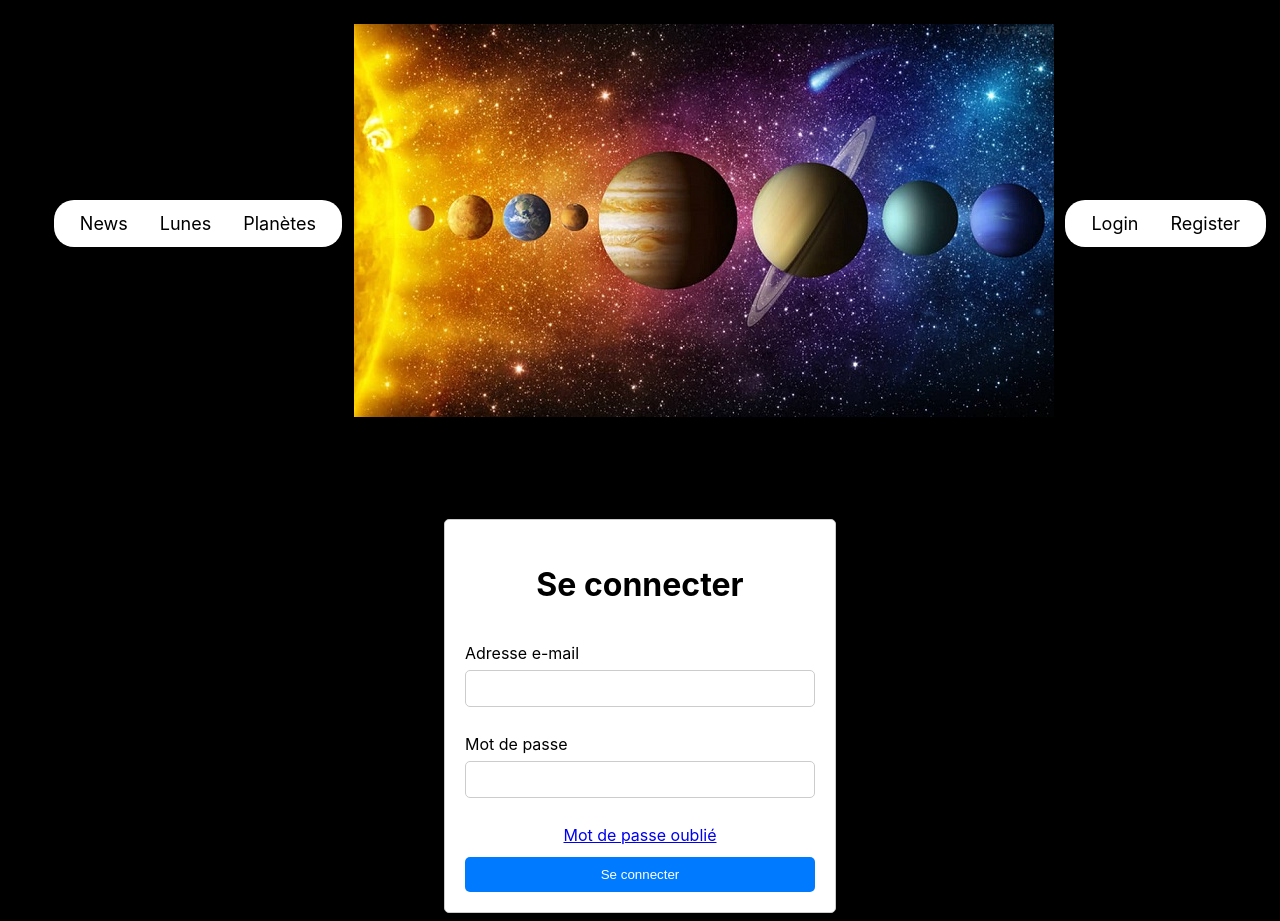
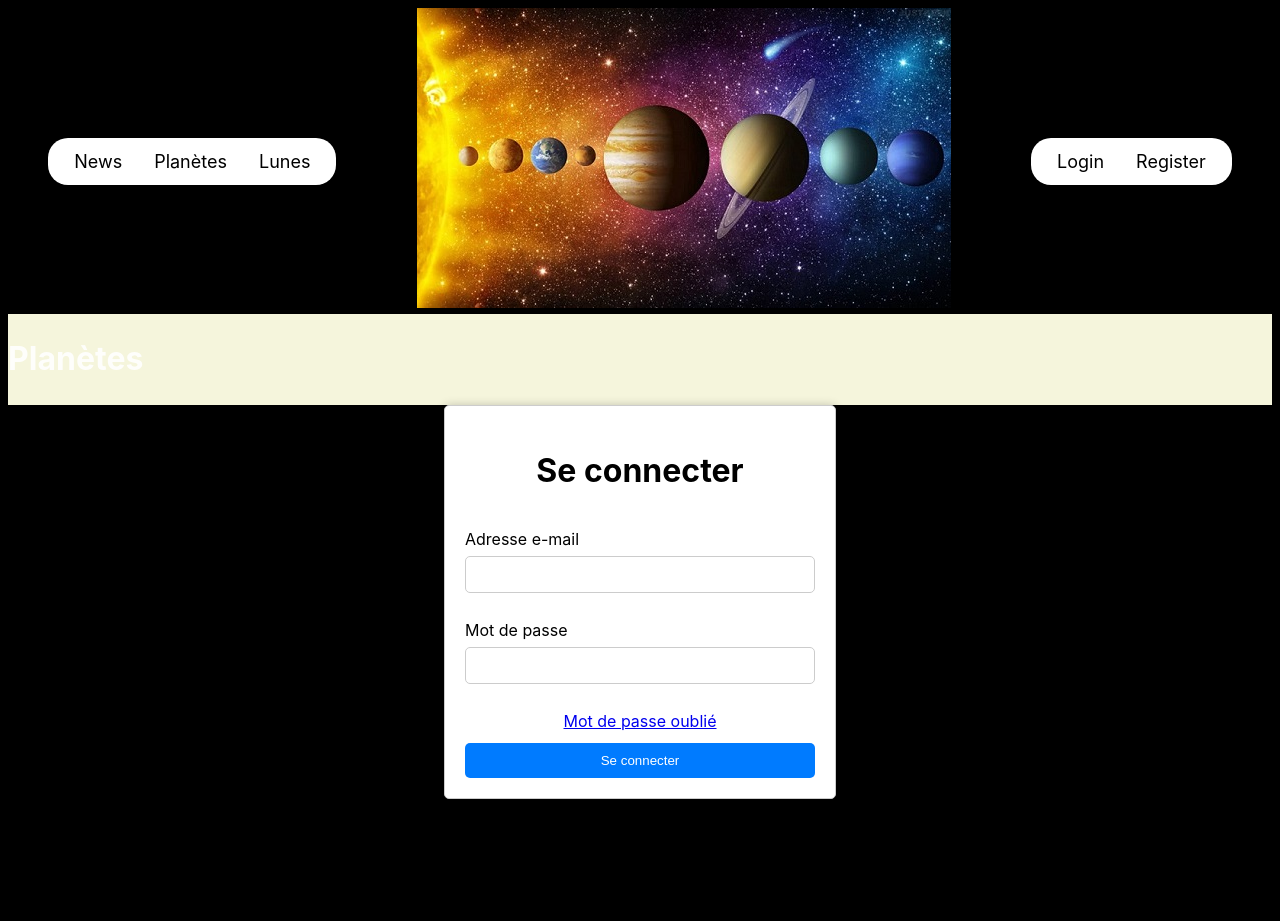
Before and after one commit to Manu-Marques/Planetes, a React (Vite) app in the folder client/: page /login in a window 1280 px wide. After the commit the page ends 807 px from the top, so only its background shows below. Built offline with nearby package versions, Linux system fonts and the light colour scheme.

Commit message:
creation component home

```diff
--- a/client/src/components/app/App.tsx
+++ b/client/src/components/app/App.tsx
@@ -2,14 +2,14 @@ import './styles.scss'
 import Header from '../header'
 import Login from '../login'
 import Register from '../register'
+import Home from '../home'
 import { Routes, Route } from 'react-router-dom'
-import { useState } from 'react'
 
-function App() {
-
+export default function App() {
   return (
     <div className="App">
       <Header />
+      <Home />
       <Routes>
         <Route path="/"/>
         <Route path="/login" element={<Login />} />
@@ -18,5 +18,3 @@ function App() {
     </div>
   )
 }
-
-export default App
--- a/client/src/components/header/index.tsx
+++ b/client/src/components/header/index.tsx
@@ -7,18 +7,18 @@ export default function Header() {
     <div className="header">
       <div className="header__logo">
       </div>
-      <ul className="header__nav">
+      <nav className="header__nav">
         <li className="header__menu">
           <Link className="header__news" to="/news">News</Link>
+          <Link className="header__planetes" to="/planetes">Planètes</Link>
           <Link className="header__lunes" to="/lunes">Lunes</Link>
-          <Link className="header__planetes" to="/planetes">Planètes</Link>
         </li>
         <Link to="/"><img src={Planetes} alt="banniere" /></Link>
         <li className="header__connection">
           <Link className="header__login" to="/login">Login</Link>
           <Link className="header__register" to="/register">Register</Link>
         </li>
-      </ul>
+      </nav>
     </div>
   );
 };
--- /dev/null
+++ b/client/src/components/home/index.tsx
@@ -0,0 +1,11 @@
+import './styles.scss';
+
+export default function Home() {
+    return (
+        <div className="home">
+            <div className="home__title">
+                <h1>Planètes</h1>
+            </div>
+            </div>
+    );
+}
--- /dev/null
+++ b/client/src/components/home/styles.scss
@@ -0,0 +1,3 @@
+.home{
+    background-color: beige;
+}
--- a/client/src/components/login/styles.scss
+++ b/client/src/components/login/styles.scss
@@ -8,7 +8,6 @@
   border-radius: 5px;
   background-color: #fff;
   box-shadow: 0 0 10px rgba(0, 0, 0, 0.2);
-  margin-top: 80px;
 
   &__title {
     text-align: center;
--- a/client/src/components/register/styles.scss
+++ b/client/src/components/register/styles.scss
@@ -8,7 +8,6 @@
   border-radius: 5px;
   background-color: #fff;
   box-shadow: 0 0 10px rgba(0, 0, 0, 0.2);
-  margin-top: 80px;
 
   &__title {
     text-align: center;
```
Also changed, not shown: client/src/components/arrowBack/index.tsx (deleted, +0 -16 lines), client/src/assets/planetes.jpg.
